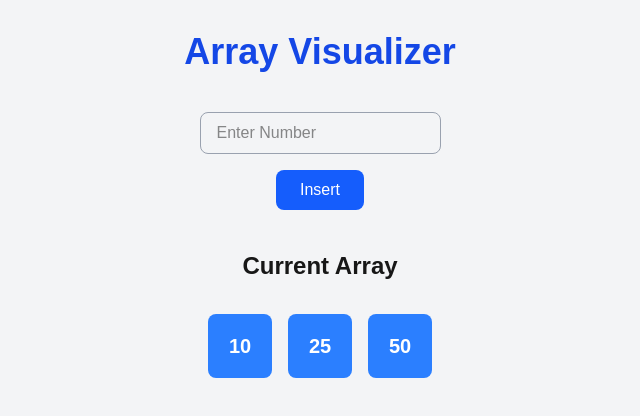
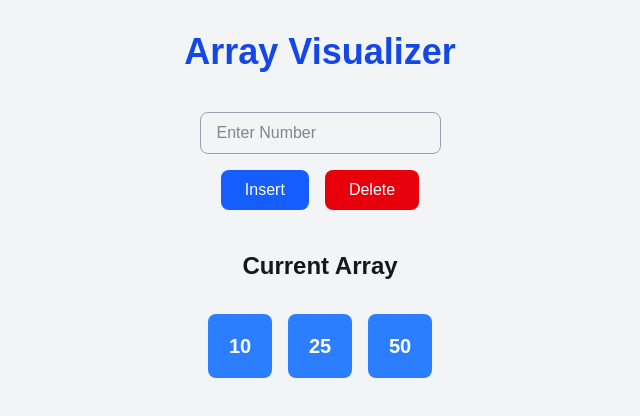
Before and after one commit to Harini982/dsa-visualizer, a Next.js app: page /arrays in a window 1280 px wide. Shown: the top 416 px of the page, without its empty margins (320-960 px from the left). Built offline with nearby package versions, Linux system fonts and the light colour scheme.

Commit message:
feat: add delete button to array visualizer

```diff
--- a/src/app/arrays/page.tsx
+++ b/src/app/arrays/page.tsx
@@ -29,12 +29,18 @@ export default function ArraysPage() {
         />
       </div>
 
-      <div className="mt-4 flex justify-center">
+      <div className="mt-4 flex justify-center gap-4">
         <button
           onClick={insertNumber}
           className="rounded-lg bg-blue-600 px-6 py-2 text-white hover:bg-blue-700"
         >
           Insert
+        </button>
+
+        <button
+          className="rounded-lg bg-red-600 px-6 py-2 text-white hover:bg-red-700"
+        >
+          Delete
         </button>
       </div>
 
```
